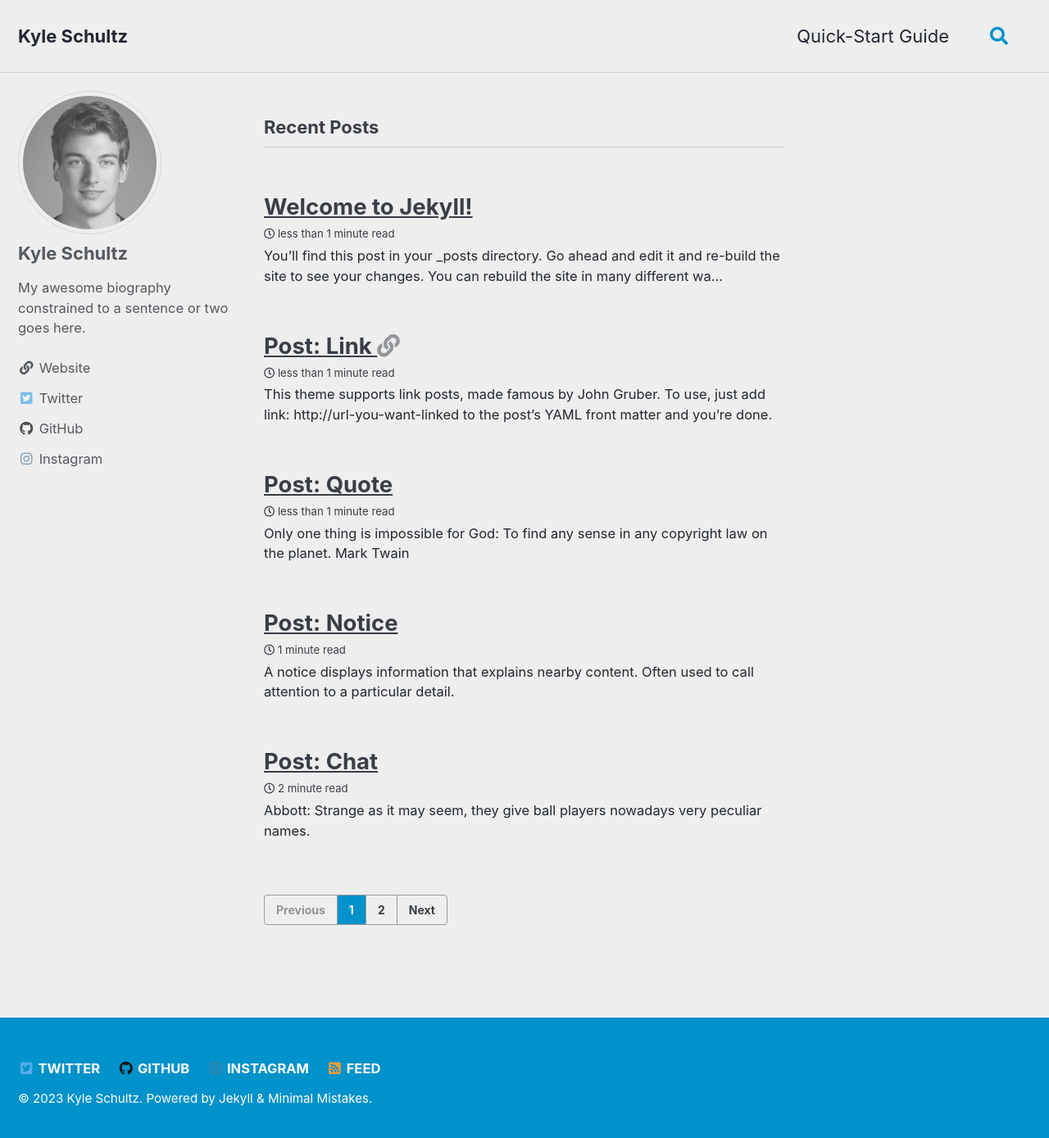
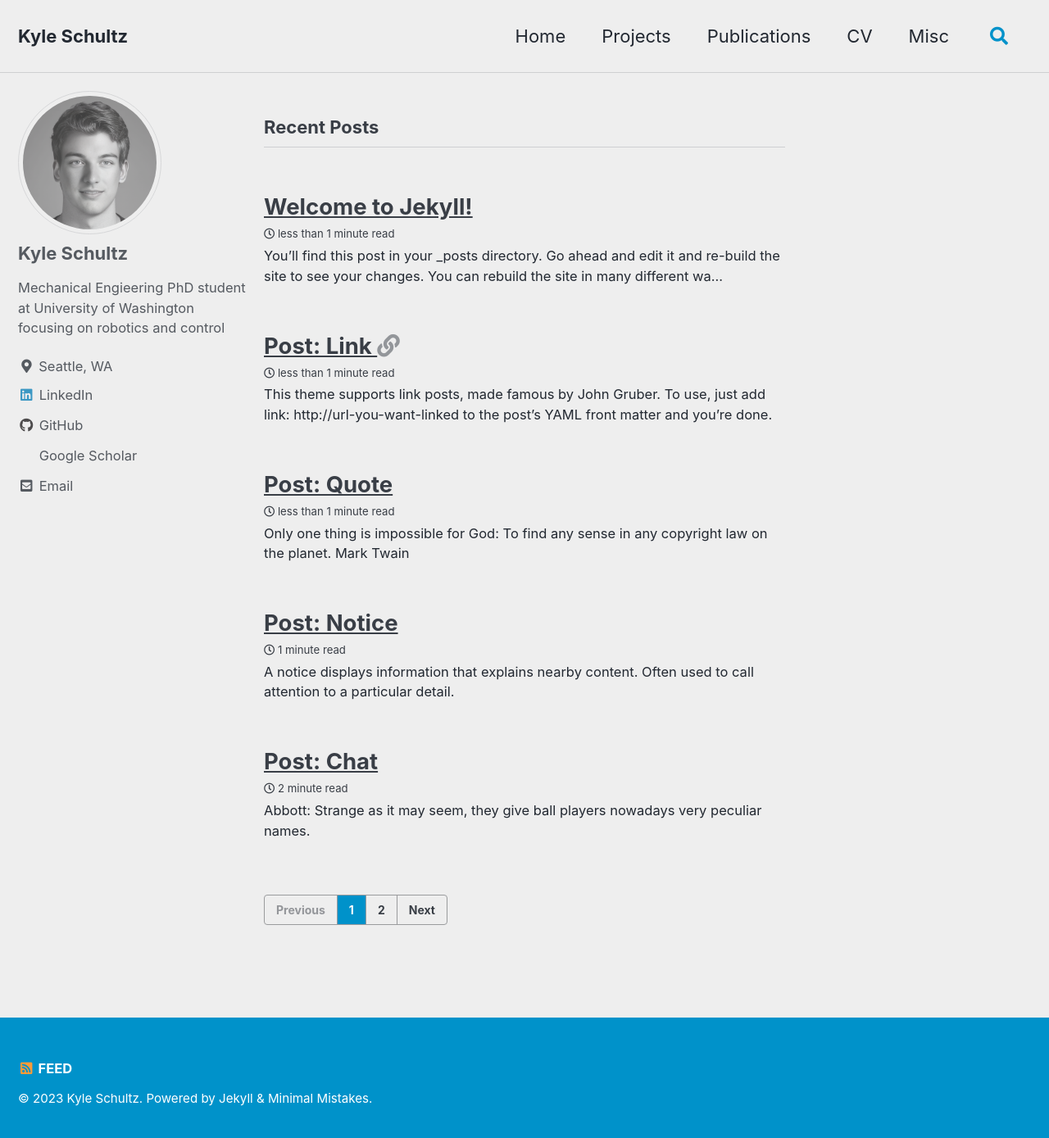
Before and after one commit to SchultzKyle/SchultzKyle.github.io, a Jekyll site: the page built from index.html, in a window 1280 px wide and 1397 px high. Shown: the top 1389 px of the window at 82% size. Built offline with Jekyll 4.4.1, drawn with Linux system fonts in a browser that asks for light colours; cached includes are drawn as plain includes; the list of posts is cut into pages by our own code.

Commit message:
Added bio links

```diff
--- a/_config.yml
+++ b/_config.yml
@@ -14,7 +14,7 @@
 # You can create any custom variable you would like, and they will be accessible
 # in the templates via {{ site.myvariable }}.
 title: Kyle Schultz
-email:
+email: kylews@uw.edu
 description: >- # this means to ignore newlines until "baseurl:"
   Write an awesome description for your new site here. You can edit this
   line in _config.yml. It will appear in your document head meta (for
@@ -58,34 +58,21 @@ plugins:
   - jekyll-include-cache
 
 author:
-  name   : "Kyle Schultz"
-  avatar : "/assets/images/bio-photo.png"
-  bio    : "My awesome biography constrained to a sentence or two goes here."
+  name             : "Kyle Schultz"
+  avatar           : "/assets/images/bio-photo.png"
+  bio              : "Mechanical Engieering PhD student at University of Washington focusing on robotics and control"
+  location         : "Seattle, WA"
+  email            : "kylews@uw.edu"
   links:
-    - label: "Website"
-      icon: "fas fa-fw fa-link"
-      url: "https://"
-    - label: "Twitter"
-      icon: "fab fa-fw fa-twitter-square"
-      url: "https://twitter.com/"
+    - label: "LinkedIn"
+      icon: "fab fa-fw fa-linkedin"
+      url: https://www.linkedin.com/in/kyle-w-schultz/
     - label: "GitHub"
       icon: "fab fa-fw fa-github"
-      url: "https://github.com/"
-    - label: "Instagram"
-      icon: "fab fa-fw fa-instagram"
-      url: "https://instagram.com/"
-
-footer:
-  links:
-    - label: "Twitter"
-      icon: "fab fa-fw fa-twitter-square"
-      url: "https://twitter.com/"
-    - label: "GitHub"
-      icon: "fab fa-fw fa-github"
-      url: "https://github.com/"
-    - label: "Instagram"
-      icon: "fab fa-fw fa-instagram"
-      url: "https://instagram.com/"
+      url: https://github.com/SchultzKyle
+    - label: "Google Scholar"
+      icon: "fab fa-fw fa-scholar"
+      url: https://scholar.google.com/citations?hl=en&user=5dPjODwAAAAJ
 
 defaults:
   # _posts
```
Also changed, not shown: _data/navigation.yml (+10 -10 lines).
